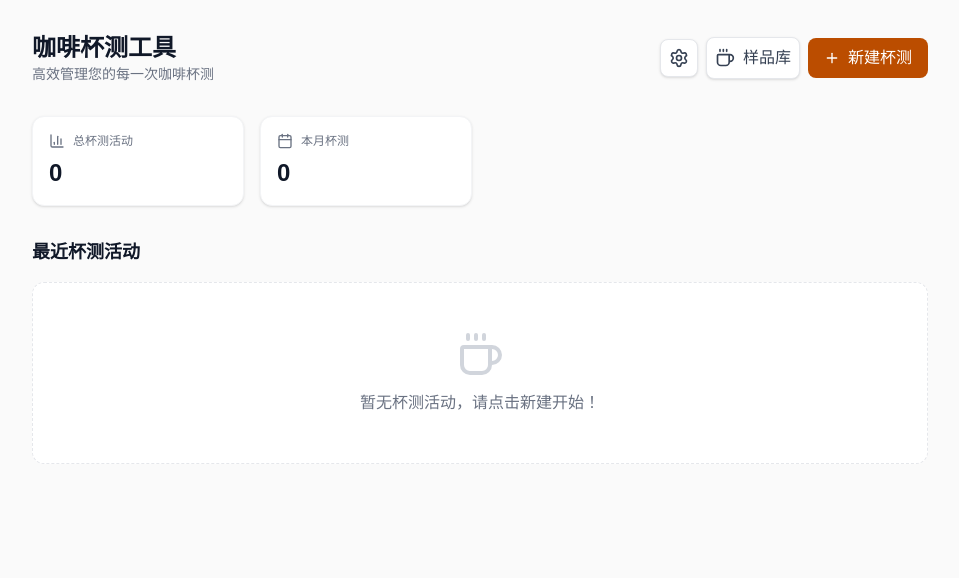
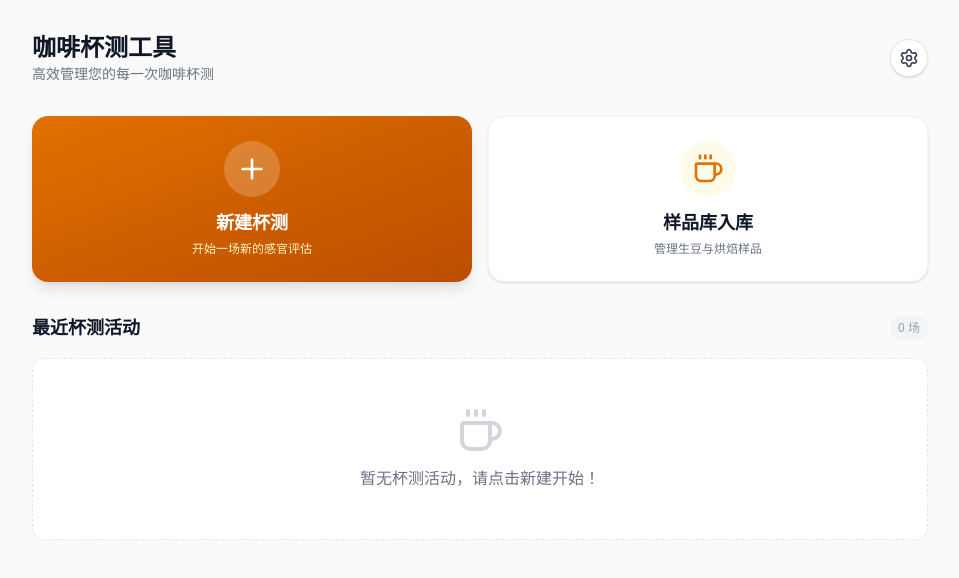
Before and after one commit to mapplezq/coffee-cupping-tool, a Next.js app: page / in a window 1280 px wide. Shown: the top 578 px of the page, without its empty margins (160-1119 px from the left). Built offline with nearby package versions, Linux system fonts and the light colour scheme.

Commit message:
feat: enhance home layout with quick actions and optimize radar chart visual/interaction

```diff
--- a/src/app/page.tsx
+++ b/src/app/page.tsx
@@ -43,53 +43,46 @@ export default function Home() {
             <h1 className="text-2xl font-bold text-gray-900">咖啡杯测工具</h1>
             <p className="text-gray-500 text-sm">高效管理您的每一次咖啡杯测</p>
           </div>
-          <div className="flex items-center gap-2">
-            <button
-              onClick={() => setIsSettingsOpen(true)}
-              className="p-2 bg-white border border-gray-200 hover:bg-gray-50 text-gray-700 rounded-lg shadow-sm transition-colors"
-              title="系统配置"
-            >
-              <Settings className="w-5 h-5" />
-            </button>
-            <Link
-              href="/samples"
-              className="p-2 bg-white border border-gray-200 hover:bg-gray-50 text-gray-700 rounded-lg shadow-sm transition-colors flex items-center gap-2"
-              title="样品列表"
-            >
-              <Coffee className="w-5 h-5" />
-              <span className="hidden sm:inline">样品库</span>
-            </Link>
-            <Link
-            href="/session/new"
-            className="flex items-center gap-2 bg-amber-700 hover:bg-amber-800 text-white px-4 py-2 rounded-lg transition-colors"
+          <button
+            onClick={() => setIsSettingsOpen(true)}
+            className="p-2 bg-white border border-gray-200 hover:bg-gray-50 text-gray-700 rounded-full shadow-sm transition-colors"
+            title="系统配置"
           >
-            <Plus className="w-4 h-4" />
-            <span>新建杯测</span>
-          </Link>
-          </div>
+            <Settings className="w-5 h-5" />
+          </button>
         </header>
 
-        {/* Stats */}
-        <div className="grid grid-cols-2 md:grid-cols-4 gap-4">
-          <div className="bg-white p-4 rounded-xl shadow-sm border border-gray-100">
-            <div className="flex items-center gap-2 text-gray-500 mb-2">
-              <BarChart3 className="w-4 h-4" />
-              <span className="text-xs font-medium uppercase">总杯测活动</span>
+        {/* Quick Actions */}
+        <div className="grid grid-cols-2 gap-4">
+          <Link
+            href="/session/new"
+            className="group flex flex-col items-center justify-center p-6 bg-gradient-to-br from-amber-600 to-amber-700 rounded-2xl shadow-lg hover:shadow-xl hover:scale-[1.02] transition-all text-white"
+          >
+            <div className="bg-white/20 p-3 rounded-full mb-3 group-hover:bg-white/30 transition-colors">
+              <Plus className="w-8 h-8" />
             </div>
-            <div className="text-2xl font-bold text-gray-900">{totalSessions}</div>
-          </div>
-          <div className="bg-white p-4 rounded-xl shadow-sm border border-gray-100">
-            <div className="flex items-center gap-2 text-gray-500 mb-2">
-              <Calendar className="w-4 h-4" />
-              <span className="text-xs font-medium uppercase">本月杯测</span>
+            <span className="font-bold text-lg">新建杯测</span>
+            <span className="text-amber-100 text-xs mt-1">开始一场新的感官评估</span>
+          </Link>
+
+          <Link
+            href="/samples"
+            className="group flex flex-col items-center justify-center p-6 bg-white border border-gray-100 rounded-2xl shadow-sm hover:shadow-md hover:border-amber-200 hover:scale-[1.02] transition-all"
+          >
+            <div className="bg-amber-50 p-3 rounded-full mb-3 text-amber-600 group-hover:bg-amber-100 transition-colors">
+              <Coffee className="w-8 h-8" />
             </div>
-            <div className="text-2xl font-bold text-gray-900">{thisMonthSessions}</div>
-          </div>
+            <span className="font-bold text-lg text-gray-900">样品库入库</span>
+            <span className="text-gray-500 text-xs mt-1">管理生豆与烘焙样品</span>
+          </Link>
         </div>
 
         {/* Session List */}
         <div>
-          <h2 className="text-lg font-semibold text-gray-900 mb-4">最近杯测活动</h2>
+          <div className="flex items-center justify-between mb-4">
+            <h2 className="text-lg font-semibold text-gray-900">最近杯测活动</h2>
+            <span className="text-xs text-gray-400 font-medium bg-gray-100 px-2 py-1 rounded-full">{sessions.length} 场</span>
+          </div>
           {sessions.length === 0 ? (
             <div className="text-center py-12 bg-white rounded-xl border border-dashed border-gray-200">
               <Coffee className="w-12 h-12 text-gray-300 mx-auto mb-3" />
--- a/src/components/InteractiveRadarChart.tsx
+++ b/src/components/InteractiveRadarChart.tsx
@@ -36,7 +36,7 @@ export default function InteractiveRadarChart({ data, onChange, size = 320 }: Ra
   const [activeAttribute, setActiveAttribute] = useState<string | null>(null);
 
   const center = size / 2;
-  const radius = (size / 2) - 40; // Leave padding for labels
+  const radius = (size / 2) - 50; // Increased padding from 40 to 50 to prevent label cutoff
   const angleStep = (Math.PI * 2) / ATTRIBUTES.length;
 
   // Helper: Value to Radius
@@ -77,9 +77,13 @@ export default function InteractiveRadarChart({ data, onChange, size = 320 }: Ra
     const targetIndex = index !== null ? index : (activeAttribute ? ATTRIBUTES.findIndex(a => a.key === activeAttribute) : -1);
     if (targetIndex === -1) return;
 
-    // Only prevent default on touch events to allow scrolling on non-chart areas,
-    // but here we are dragging, so preventing default is usually good.
-    // e.preventDefault();
+    // Prevent scrolling ONLY when dragging a point
+    if (activeAttribute || index !== null) {
+      // Check if event is cancelable before preventing default (passive event listeners issue)
+      if (e.cancelable) {
+        e.preventDefault();
+      }
+    }
 
     const svgRect = svgRef.current.getBoundingClientRect();
     const clientX = 'touches' in e ? e.touches[0].clientX : e.clientX;
@@ -103,9 +107,9 @@ export default function InteractiveRadarChart({ data, onChange, size = 320 }: Ra
     // Snap to nearest 0.25
     let snappedValue = Math.round(newValue * 4) / 4;
 
-    // Stronger snap to integers (e.g. 8.0)
-    // If value is very close to an integer (within 0.1), snap to it
-    if (Math.abs(newValue - Math.round(newValue)) < 0.1) {
+    // Stronger snap to integers (e.g. 8.0, 9.0) with larger threshold
+    // Increased threshold from 0.1 to 0.15 to make it easier to hit integers
+    if (Math.abs(newValue - Math.round(newValue)) < 0.15) {
       snappedValue = Math.round(newValue);
     }
 
@@ -118,7 +122,7 @@ export default function InteractiveRadarChart({ data, onChange, size = 320 }: Ra
         ref={svgRef}
         width={size}
         height={size}
-        className="overflow-visible"
+        className="overflow-visible touch-pan-y" // Allow vertical scrolling
         onTouchMove={(e) => activeAttribute && handleInteraction(e)}
         onMouseMove={(e) => activeAttribute && e.buttons === 1 && handleInteraction(e)}
         onMouseUp={() => setActiveAttribute(null)}
@@ -176,25 +180,18 @@ export default function InteractiveRadarChart({ data, onChange, size = 320 }: Ra
 
         {/* Data Polygon with Gradient */}
         <defs>
-          <radialGradient id="radarGradient" cx="50%" cy="50%" r="50%" fx="50%" fy="50%">
-            <stop offset="0%" stopColor="rgba(217, 119, 6, 0.4)" />
-            <stop offset="100%" stopColor="rgba(217, 119, 6, 0.1)" />
-          </radialGradient>
-          <filter id="glow">
-            <feGaussianBlur stdDeviation="2.5" result="coloredBlur"/>
-            <feMerge>
-              <feMergeNode in="coloredBlur"/>
-              <feMergeNode in="SourceGraphic"/>
-            </feMerge>
-          </filter>
+          <linearGradient id="radarGradient" x1="0%" y1="0%" x2="0%" y2="100%">
+            <stop offset="0%" stopColor="rgba(217, 119, 6, 0.5)" />
+            <stop offset="100%" stopColor="rgba(217, 119, 6, 0.2)" />
+          </linearGradient>
         </defs>
 
         <motion.path
           d={polygonPath}
           fill="url(#radarGradient)"
           stroke="#d97706"
-          strokeWidth="2.5"
-          filter="url(#glow)"
+          strokeWidth="3"
+          strokeLinejoin="round"
           initial={false}
           animate={{ d: polygonPath }}
           transition={{ type: "spring", stiffness: 300, damping: 30 }}
--- a/src/components/ScoringForm.tsx
+++ b/src/components/ScoringForm.tsx
@@ -267,7 +267,7 @@ export default function ScoringForm({ sample, onSave, isSaving, onDirtyChange }:
         <div className="space-y-8">
 
           <div className="space-y-6">
-            <h3 className="text-lg font-semibold text-gray-900 border-b pb-2">技术指标</h3>
+            <h3 className="text-lg font-semibold text-gray-900 border-b pb-2">基础指标</h3>
             {technicalAttributes.map((attr) => (
               <div key={attr.name} className="bg-white p-4 rounded-lg shadow-sm border border-gray-100">
                 <div className="flex justify-between mb-2">
```
